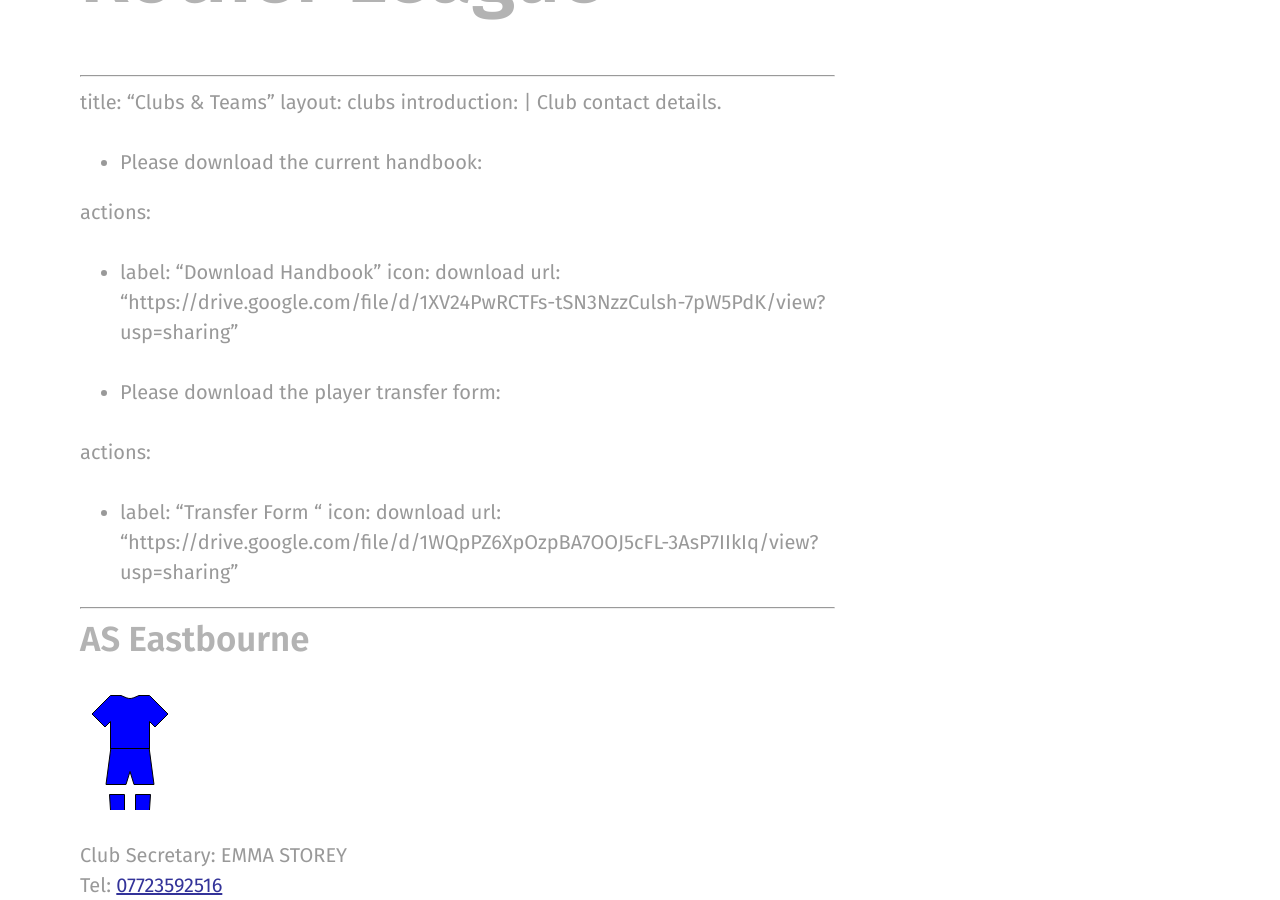
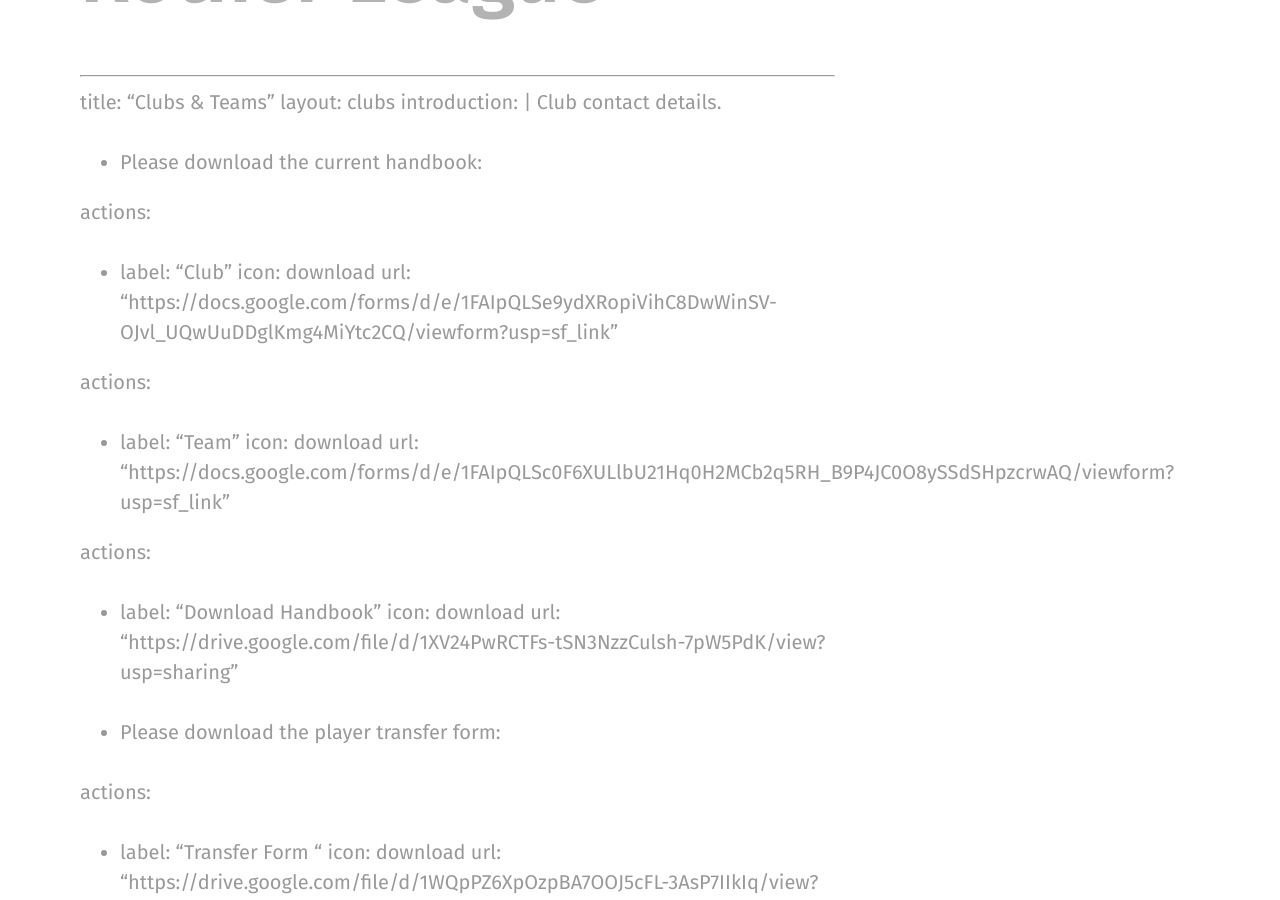
Before and after one commit to rotherleague/Rother, a Jekyll site: the page built from clubs.md, in a window 1280 px wide and 900 px high, scrolled down 388 px. Built offline with Jekyll 4.4.1, drawn with Linux system fonts in a browser that asks for light colours; nearby versions of some CDN libraries; our own code applies the rules of GitHub Pages for plain Markdown files.

Commit message:
Update clubs.md

```diff
--- a/clubs.md
+++ b/clubs.md
@@ -4,6 +4,26 @@ layout: clubs
 introduction: |
   Club contact details.
   - Please download the current handbook:
+
+<!--
+
+  - Please complete the following forms:
+
+-->
+
+
+actions:
+  - label: "Club"
+    icon: download
+    url: "https://docs.google.com/forms/d/e/1FAIpQLSe9ydXRopiVihC8DwWinSV-OJvl_UQwUuDDglKmg4MiYtc2CQ/viewform?usp=sf_link"
+
+
+
+actions:
+  - label: "Team"
+    icon: download
+    url: "https://docs.google.com/forms/d/e/1FAIpQLSc0F6XULlbU21Hq0H2MCb2q5RH_B9P4JC0O8ySSdSHpzcrwAQ/viewform?usp=sf_link"
+
 
 actions:
   - label: "Download Handbook"
```
